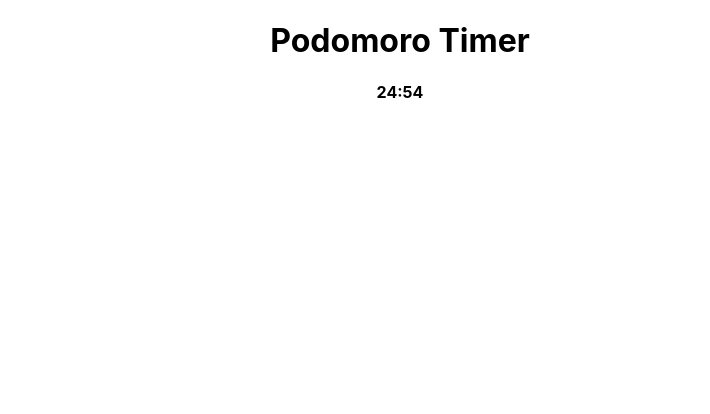
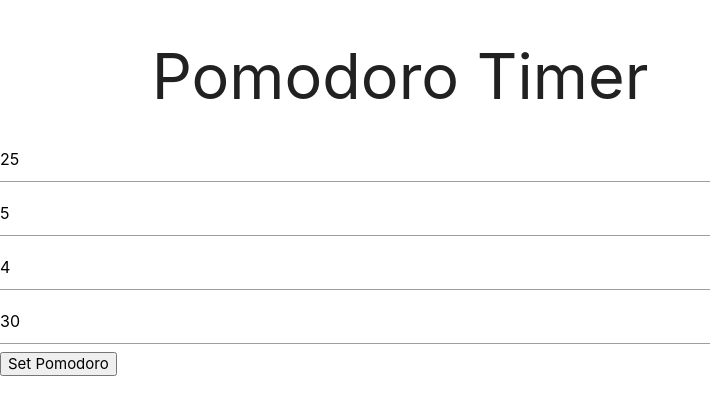
Before and after one commit to JosephSchartung/pomodoro-timer, a React (Create React App) app: page / in a window 1280 px wide. Shown: the top 414 px of the page, without its empty margins (0-710 px from the left). Built offline with nearby package versions, Linux system fonts and the light colour scheme.

Commit message:
adding functionality

```diff
--- a/public/index.html
+++ b/public/index.html
@@ -24,7 +24,9 @@
       work correctly both with client-side routing and a non-root public URL.
       Learn how to configure a non-root public URL by running `npm run build`.
     -->
-    <title>React App</title>
+    <link rel="stylesheet" href="https://cdnjs.cloudflare.com/ajax/libs/materialize/1.0.0/css/materialize.min.css">
+    <link href="https://fonts.googleapis.com/icon?family=Material+Icons" rel="stylesheet">
+    <title>Pomodoro Timer</title>
   </head>
   <body>
     <noscript>You need to enable JavaScript to run this app.</noscript>
--- a/src/App.tsx
+++ b/src/App.tsx
@@ -1,12 +1,30 @@
-import React from 'react';
+import React, { useState } from 'react';
 import { Navbar } from './components/Navbar';
+import { TimeForm } from './components/TimeForm';
 import { Timer } from './components/Timer';
 
 function App() {
+  const defaultPomodoro: Pomodoro ={
+    workTime: 25,
+    shortBreakTime: 5,
+    numberOfPomodoros: 4,
+    longBreakTime: 30
+  }
+  const [pomodoroInfo, setPomodoroInfo] = useState(defaultPomodoro);
+  const [showForm, setShowForm] = useState(true);
+
+  const addPomodoro: addPomodoro = (pomodoroInfo:Pomodoro) => {
+    setPomodoroInfo(pomodoroInfo);
+    setShowForm(false);
+  }
+
+
   return (
     <div className="App">
       <Navbar />
-      <Timer initialTime={[25, 0]}/>
+      {
+        showForm ? <TimeForm addPomodoro={addPomodoro}/> : <Timer pomodoro={pomodoroInfo}/>
+      }
     </div>
   );
 }
--- a/src/components/Navbar.tsx
+++ b/src/components/Navbar.tsx
@@ -4,7 +4,7 @@ export const Navbar = () => {
 
     return (
         <div className="Navbar">
-            <h1 style={{textAlign:"center"}}>Podomoro Timer</h1>
+            <h1 style={{textAlign:"center"}}>Pomodoro Timer</h1>
         </div>
     )
 }
--- /dev/null
+++ b/src/components/TimeForm.tsx
@@ -0,0 +1,48 @@
+import React, { useState } from "react";
+
+interface Props {
+    addPomodoro: addPomodoro;
+
+}
+
+export const TimeForm: React.FC<Props> = ({addPomodoro}) => {
+    const [workTime, setWorkTime] = useState(25);
+    const [shortBreakTime, setShortBreakTime] = useState(5);
+    const [numberOfPomodoros, setNumbeOfPomodoros] = useState(4);
+    const [longBreakTime, setLongBreakTime] = useState(30);
+
+    const handleChangeWorkTime = (e:any) => {
+        setWorkTime(e.target.value);
+    };
+    const handleChangeShortBreakTime = (e:any) => {
+        setShortBreakTime(e.target.value);
+    }
+    const handleChangeNumberOfPomodoros = (e:any) => {
+        setNumbeOfPomodoros(e.target.value);
+    };
+    const handleChangeLongBreakTime = (e:any) => {
+        setLongBreakTime(e.target.value)
+    }
+
+    const handleSubmit = (e:any) => {
+        e.preventDefault();
+        const newPomodoro: Pomodoro = {
+            workTime: workTime,
+            shortBreakTime: shortBreakTime,
+            numberOfPomodoros: numberOfPomodoros,
+            longBreakTime: longBreakTime,
+        }
+        addPomodoro(newPomodoro);
+    }
+    return(
+        <div className="TimeForm">
+            <form>
+                <input type="number" value={workTime} onChange={handleChangeWorkTime} />
+                <input type="number" value={shortBreakTime} onChange={handleChangeShortBreakTime} />
+                <input type="number" value={numberOfPomodoros} onChange={handleChangeNumberOfPomodoros} />
+                <input type="number" value={longBreakTime} onChange={handleChangeLongBreakTime} />
+                <button type="submit" onClick={handleSubmit}>Set Pomodoro</button>
+            </form>
+        </div>
+    )
+}
--- a/src/components/Timer.tsx
+++ b/src/components/Timer.tsx
@@ -1,35 +1,15 @@
 import React, { useEffect, useState } from "react";
 
 interface Props {
-    initialTime: any
+    pomodoro: Pomodoro;
 }
-export const Timer: React.FC<Props> = ({initialTime}) => {
-    const { defaultMinutes = 25, defaultSeconds=0 } = initialTime;
-    const [[mins, secs], setTime] = useState([0,0]);
+export const Timer: React.FC<Props> = ({pomodoro}) => {
 
 
-    const tick = () => {
-        if( mins === 0 && secs === 0) {
-            reset();
-        } else if( secs === 0) {
-            setTime([mins-1, 59]);
-        } else{
-            setTime([mins, secs-1]);
-        }
-    }
-
-    const reset = () => setTime([parseInt(defaultMinutes), parseInt(defaultSeconds)]);
-
-    useEffect(() => {
-        const timerID = setInterval(() => tick(), 1000);
-        return () => clearInterval(timerID);
-    });
 
     return (
         <div className="Timer" style={{textAlign:"center"}}>
-            <h4>
-                {`${mins.toString().padStart(2, '0')}:${secs.toString().padStart(2,'0')}`}
-            </h4>
+            <h3>0:00</h3>
         </div>
     )
 }
```
Also changed, not shown: src/types.d.ts (added, +8 -0 lines), public/manifest.json.
